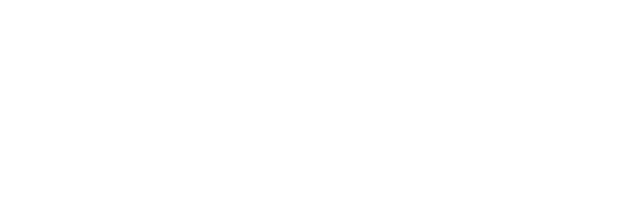
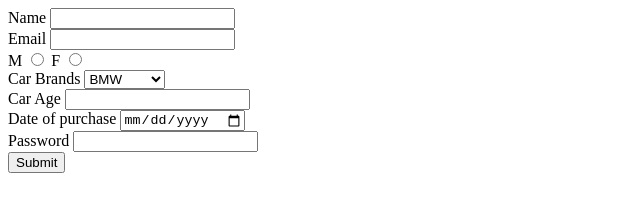
Before and after one commit to acciojob/car-insurance-form-akansha2222, a website: page main.html in a window 1280 px wide. Shown: the whole page, without its empty margins (0-640 px from the left). Drawn offline with Linux system fonts and the light colour scheme.

Commit message:
created a submission

```diff
--- a/main.html
+++ b/main.html
@@ -10,6 +10,32 @@
 	<!-- the entire body must be written by student -->
     <script type="text/javascript" src="./script.js">
 </script>
+	<form>
+	<label for="name">Name</label>
+	<input type="text"  id="name" required><br>
+	<label for="email">Email</label>
+	<input type="email"  id="email" required><br>
+	<label for="gender_m">M</label>
+	<input type="radio"  id="gender_m" name="radio" required>
+		<label for="gender_f">F</label>
+	<input type="radio"  id="gender_f" name="radio" required><br>
+		<label for="cars">Car Brands</label>
+		<select  id="cars" name="cars" >
+			<option>BMW</option>
+				<option>Audi</option>
+				<option>Mercedez</option>
+		</select><br>
+	<label for="carage">Car Age</label>
+	<input type="number"  id="carage" required><br>
+	<label for="dop">Date of purchase</label>
+	<input type="date"  id="dop" required><br>
+	<label for="password">Password</label>
+	<input type="password"  id="password" required><br>
+	<button type="submit">Submit</button>
+	</form>
+
+
+
 
 </body>
 
```
